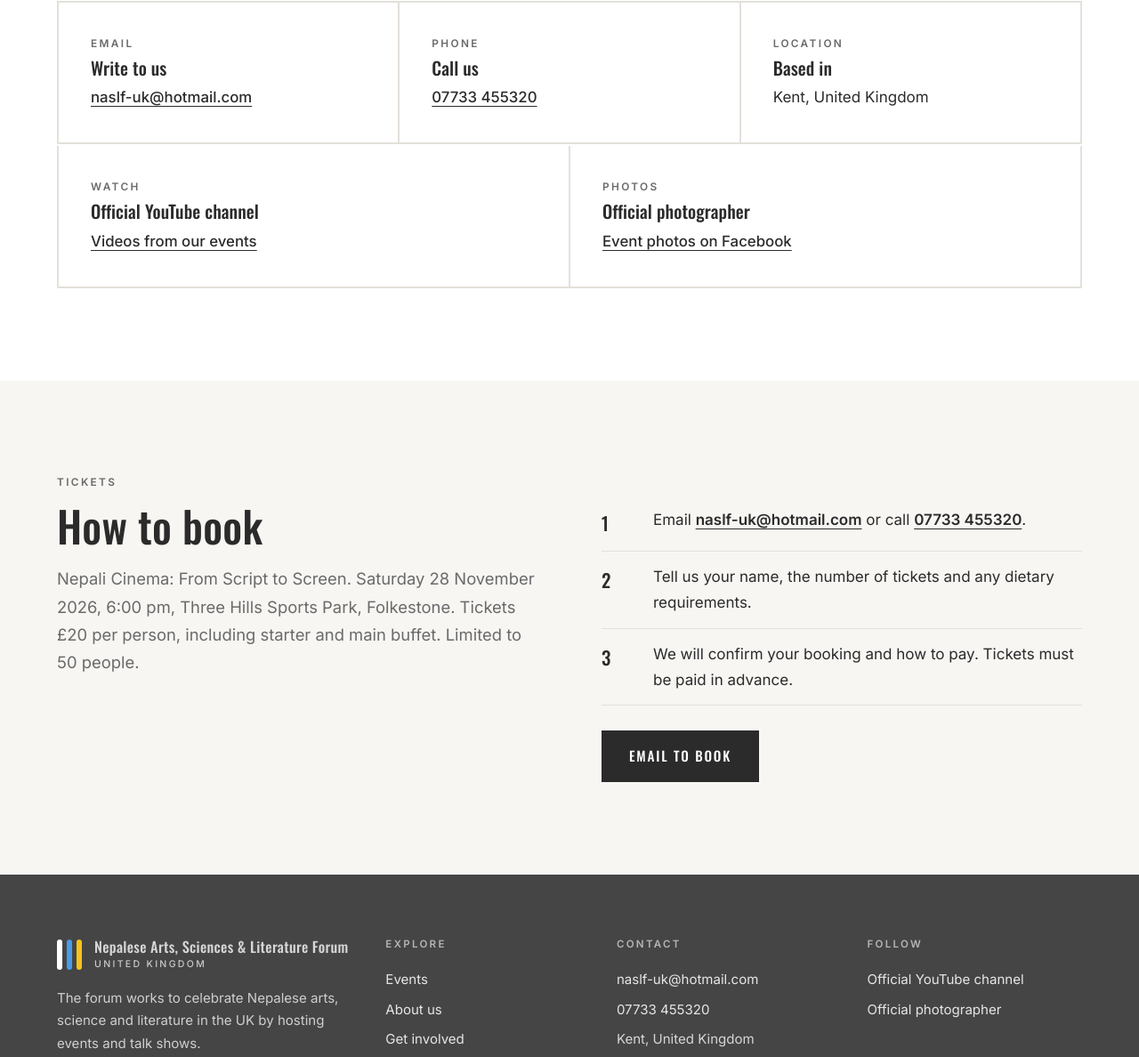
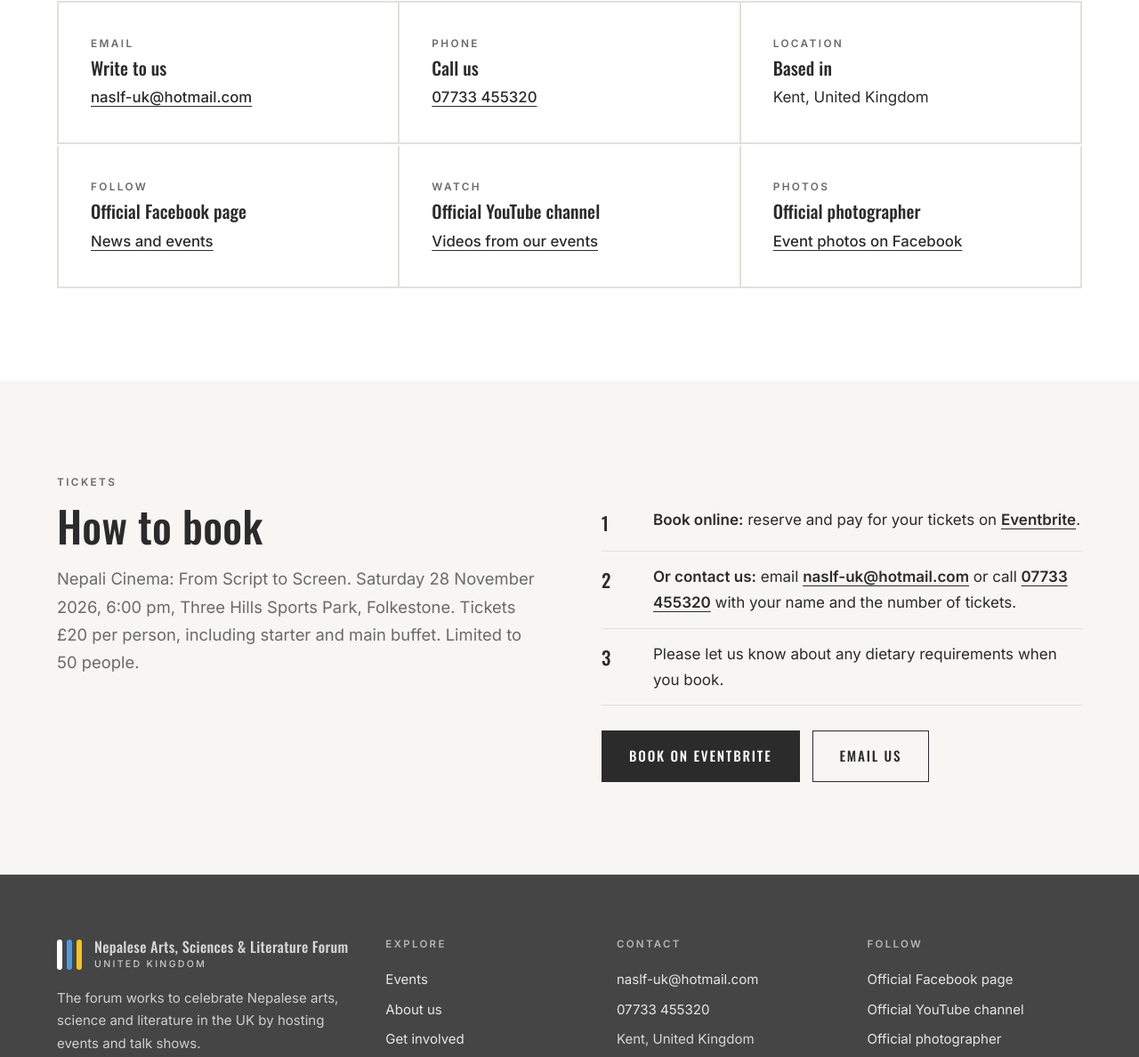
Before and after one commit to raimaha/naslf-website, a plain HTML site: page contact.html in a window 1280 px wide. Shown: the part 519-1707 px from the top of the page at 89% size. Drawn offline with nearby package versions, Linux system fonts and the light colour scheme.

Commit message:
Add files via upload

```diff
--- a/contact.html
+++ b/contact.html
@@ -74,6 +74,11 @@
         </div>
         <div class="contact-grid contact-grid-2">
           <div class="contact-item">
+            <p class="eyebrow">Follow</p>
+            <h3>Official Facebook page</h3>
+            <a href="https://www.facebook.com/profile.php?id=61596669211249" target="_blank" rel="noopener">News and events</a>
+          </div>
+          <div class="contact-item">
             <p class="eyebrow">Watch</p>
             <h3>Official YouTube channel</h3>
             <a href="https://www.youtube.com/@gangamusictv/videos" target="_blank" rel="noopener">Videos from our events</a>
@@ -96,12 +101,13 @@
         </div>
         <div>
           <ol class="steps">
-            <li><span>Email <a href="mailto:naslf-uk@hotmail.com" class="text-link">naslf-uk@hotmail.com</a> or call <a href="tel:07733455320" class="text-link">07733 455320</a>.</span></li>
-            <li><span>Tell us your name, the number of tickets and any dietary requirements.</span></li>
-            <li><span>We will confirm your booking and how to pay. Tickets must be paid in advance.</span></li>
+            <li><span><strong>Book online:</strong> reserve and pay for your tickets on <a href="https://www.eventbrite.co.uk/e/2004977214822" target="_blank" rel="noopener" class="text-link">Eventbrite</a>.</span></li>
+            <li><span><strong>Or contact us:</strong> email <a href="mailto:naslf-uk@hotmail.com" class="text-link">naslf-uk@hotmail.com</a> or call <a href="tel:07733455320" class="text-link">07733 455320</a> with your name and the number of tickets.</span></li>
+            <li><span>Please let us know about any dietary requirements when you book.</span></li>
           </ol>
           <div class="btn-row" style="margin-top:28px">
-            <a href="mailto:naslf-uk@hotmail.com?subject=Ticket%20booking%20-%20Nepali%20Cinema%2028%20November" class="btn btn-dark">Email to book</a>
+            <a href="https://www.eventbrite.co.uk/e/2004977214822" target="_blank" rel="noopener" class="btn btn-dark">Book on Eventbrite</a>
+            <a href="mailto:naslf-uk@hotmail.com?subject=Ticket%20booking%20-%20Nepali%20Cinema%2028%20November" class="btn btn-outline">Email us</a>
           </div>
         </div>
       </div>
@@ -135,6 +141,7 @@
         <div>
           <h4>Follow</h4>
           <ul>
+            <li><a href="https://www.facebook.com/profile.php?id=61596669211249" target="_blank" rel="noopener">Official Facebook page</a></li>
             <li><a href="https://www.youtube.com/@gangamusictv/videos" target="_blank" rel="noopener">Official YouTube channel</a></li>
             <li><a href="https://www.facebook.com/profile.php?id=61596335881298" target="_blank" rel="noopener">Official photographer</a></li>
           </ul>
--- a/style.css
+++ b/style.css
@@ -244,7 +244,7 @@ section { padding: 104px 0; }
 .contact-grid { display: grid; grid-template-columns: repeat(3, 1fr); gap: 2px; background: var(--line); border: 2px solid var(--line); margin-top: 48px; }
 .contact-item { background: var(--paper); padding: 36px; }
 .contact-item h3 { font-size: 1.25rem; margin: 6px 0 8px; }
-.contact-grid-2 { grid-template-columns: repeat(2, 1fr); margin-top: 2px; border-top: 0; }
+.contact-grid-2 { grid-template-columns: repeat(3, 1fr); margin-top: 2px; border-top: 0; }
 .contact-item a { font-size: 1.05rem; font-weight: 500; text-underline-offset: 4px; }
 .steps { list-style: none; counter-reset: step; margin-top: 24px; }
 .steps li { counter-increment: step; display: grid; grid-template-columns: 44px 1fr; gap: 14px; padding: 14px 0; border-bottom: 1px solid var(--line); }
```
Also changed, not shown: 404.html (+1 -0 lines), about.html (+2 -1 lines), events.html (+7 -5 lines), get-involved.html (+1 -0 lines), index.html (+4 -3 lines).
